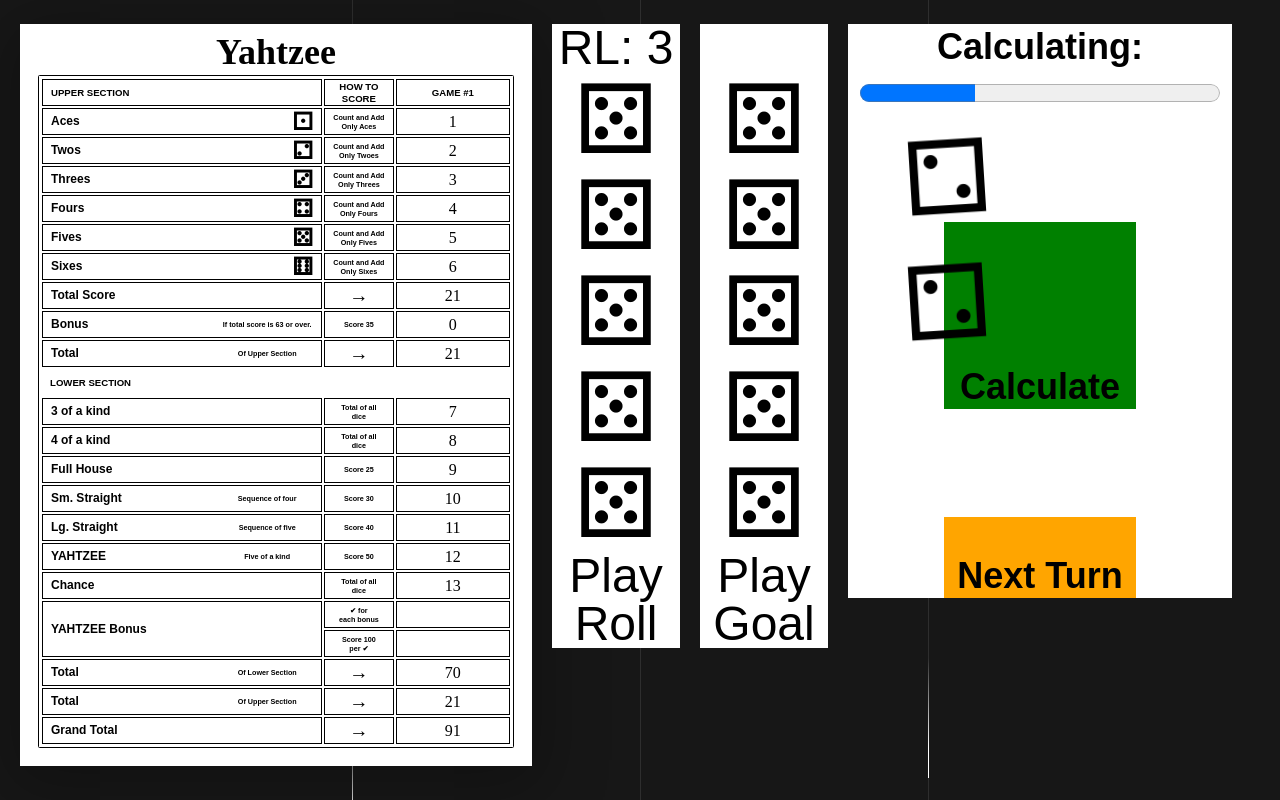
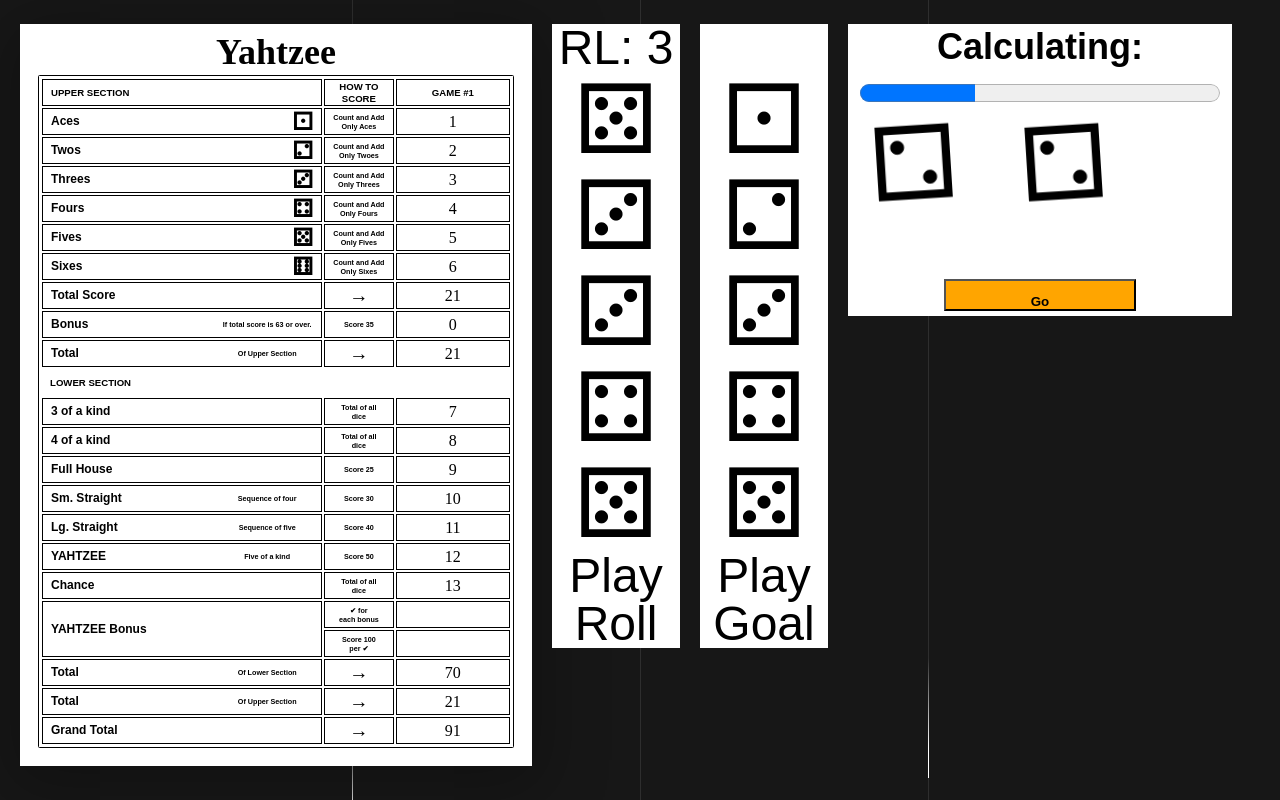
Before and after one commit to mwaldrich/yahtzee, a React (Create React App) app: page / in a window 1280 px wide. Built offline with nearby package versions, Linux system fonts and the light colour scheme; a web font is replaced by a local one.

Commit message:
added all the dymanic elements i think

```diff
--- a/src/App.js
+++ b/src/App.js
@@ -5,25 +5,63 @@ import GameBackground from './ui/GameBackground'
 import YahtzeeBoard from './ui/YahtzeeBoard';
 import Roll from './ui/Roll'
 import Goal from './ui/Goal'
-import Progress from './ui/Progress'
+import ProgressBar from './ui/ProgressBar'
+import { useState } from 'react';
 
 /*
 
             */
+const backend = {};
 
 function App() {
+    // Define state
+    let [myTurn, setMyTurn] = useState(false);
+    let [currentRoll, setCurrentRoll] = useState([5, 3, 3, 4, 5]);
+    let [currentPlay, setCurrentPlay] = useState(5);
+    let [goalRoll, setGoalRoll] = useState([1, 2, 3, 4, 5]);
+    let [goalPlay, setGoalPlay] = useState(10);
+    let [rollsLeft, setRollsLeft] = useState(3);
+    // ....... for the other ones
+
+    function nextTurn() {
+        // Let the button know the AI is working...
+        setMyTurn(true);
+
+        // Calculate move in the background
+        setTimeout(() => {
+            new Promise((res, rej) => {
+                let [currentRoll, currentPlay, goalRoll, goalPlay] = [[1, 1, 3, 5, 2], 0, [1, 1, 1, 1, 1], 11] // backend.nextTurn();
+                // Update UI with currentRoll, currentPlay, etc.
+                setCurrentRoll(currentRoll);
+                setCurrentPlay(currentPlay);
+                setGoalRoll(goalRoll);
+                setGoalPlay(goalPlay);
+                if(rollsLeft===0){
+                    rollsLeft=3
+                } else {
+                    rollsLeft-=1
+                }
+                setRollsLeft(rollsLeft);
+                setMyTurn(false);
+            })
+        }, 5000 /*5 seconds*/);
+    }
+
     return (
         <div className="App">
-          <YahtzeeBoard state={
-            new YahtzeeState([1, 2, 3, 4, 5, 6], [7, 8, 9, 10, 11, 12, 13])
+            <YahtzeeBoard state={
+                new YahtzeeState([1, 2, 3, 4, 5, 6], [7, 8, 9, 10, 11, 12, 13])
             } />
 
-          <Roll />
-          <Goal />
-          <div className="Calc">
-            <Progress />
-          </div>
-          <GameBackground />
+            <Roll currentRoll={currentRoll} rollsLeft={rollsLeft}/>
+            <Goal goalRoll={goalRoll} />
+            <div className="Calc">
+                <ProgressBar /*state={
+                    new Progress(myTurn={myTurn},nextTurn={nexTurn})
+                }*/myTurn={myTurn} nextTurn={nextTurn} />
+
+            </div>
+            <GameBackground />
 
         </div>
     );
--- a/src/ui/Dice.css
+++ b/src/ui/Dice.css
@@ -1,10 +1,10 @@
   div.spun{
-    width: 125px;
+    width: 60px;
     height: 125px;
     font-size: 8.5rem;
     margin-top: 0 auto;
     float: left;
-    margin-right: 5.5rem;
+    margin-right: 26%;
     /*border:1px solid black;*/
     animation-name: spin;
     animation-duration: 2000ms;
--- a/src/ui/Goal.js
+++ b/src/ui/Goal.js
@@ -3,15 +3,16 @@ import './Roll.css'; // Tell webpack that Button.js uses these styles
 
 class Goal extends Component {
   render() {
-      // You can use them as regular CSS styles
+    console.log(`Goal: this.props = ${JSON.stringify(this.props)}`)
+    this.die = ["\u2680","\u2681","\u2682","\u2683","\u2684","\u2685"]
       return <>
             <div className="roll">
                 <div className="dieTitle"><br/></div>
-                <div className="die">&#x2684;</div>
-                <div className="die">&#x2684;</div>
-                <div className="die">&#x2684;</div>
-                <div className="die">&#x2684;</div>
-                <div className="die">&#x2684;</div>
+                <div className="die">{this.die[this.props.goalRoll[0]-1]}</div>
+                <div className="die">{this.die[this.props.goalRoll[1]-1]}</div>
+                <div className="die">{this.die[this.props.goalRoll[2]-1]}</div>
+                <div className="die">{this.die[this.props.goalRoll[3]-1]}</div>
+                <div className="die">{this.die[this.props.goalRoll[4]-1]}</div>
                 <div className="dieTitle">Play</div>
                 <div className="dieTitle">Goal</div>
             </div>
--- a/src/ui/NextTurnButton.js
+++ b/src/ui/NextTurnButton.js
@@ -1,16 +1,26 @@
 
 import React, { Component } from 'react';
 import './NextTurnButton.css';
+import Calculating from './CalculatingButton';
 
 class NextTurn extends Component {
+
+  constructor(props) {
+    super(props);
+  }
+
   render() {
+      console.log(`NextTurnButton: this.props = ${JSON.stringify(this.props)}`);
       // You can use them as regular CSS styles
-      return <>
-      <div className="nextturn">
-       <p><b>Next Turn</b></p>
-      </div>
-      </>;
+      if(!this.props.myTurn){
+        return <>
+          <button className="nextturn" onClick={() => this.props.nextTurn()}><b>Go</b></button>
+        </>;
+      } else {
+        return <>
+          <Calculating />
+        </>
+      }
   }
 }
-
 export default NextTurn;
--- a/src/ui/Progress.js
+++ b/src/ui/ProgressBar.js
@@ -1,10 +1,9 @@
 import React, { Component } from 'react';
-import Calculating from './CalculatingButton.js';
 import Dice from './Dice.js';
 import NextTurn from './NextTurnButton.js';
-import './Progress.css';
+import './ProgressBar.css';
 
-class Progress extends Component {
+class ProgressBar extends Component {
   render() {
       return <>
       <div className="prog">
@@ -14,11 +13,10 @@ class Progress extends Component {
             <Dice />
             <Dice />
         </div>
-        <Calculating />
-        <NextTurn />
+        <NextTurn {...this.props} />
       </div>
       </>;
   }
 }
 
-export default Progress;
+export default ProgressBar;
--- a/src/ui/Roll.js
+++ b/src/ui/Roll.js
@@ -3,16 +3,18 @@ import './Roll.css'; // Tell webpack that Button.js uses these styles
 
 class Roll extends Component {
   render() {
+    console.log(`Rolls Left in Roll: this.props = ${this.props.rollsLeft}`)
+    this.die = ["\u2680","\u2681","\u2682","\u2683","\u2684","\u2685"]
       // You can use them as regular CSS styles
       //make the following dice a react element
       return <>
             <div className="roll">
-                <div className="dieTitle">RL: 3</div>
-                <div className="die">&#x2684;</div>
-                <div className="die">&#x2684;</div>
-                <div className="die">&#x2684;</div>
-                <div className="die">&#x2684;</div>
-                <div className="die">&#x2684;</div>
+                <div className="dieTitle">RL: {this.props.rollsLeft}</div>
+                <div className="die">{this.die[this.props.currentRoll[0]-1]}</div>
+                <div className="die">{this.die[this.props.currentRoll[1]-1]}</div>
+                <div className="die">{this.die[this.props.currentRoll[2]-1]}</div>
+                <div className="die">{this.die[this.props.currentRoll[3]-1]}</div>
+                <div className="die">{this.die[this.props.currentRoll[4]-1]}</div>
                 <div className="dieTitle">Play</div>
                 <div className="dieTitle">Roll</div>
             </div>
--- a/src/ui/YahtzeeBoard.js
+++ b/src/ui/YahtzeeBoard.js
@@ -53,6 +53,7 @@ class YahtzeeBoard extends Component {
 
 
     render() {
+      console.log(`NextTurnButton: this.props = ${JSON.stringify(this.props)}`);
         // The yahtzee state is avaiable with
         //     this.props.state
         return <div class="yahtzee">
```
Also changed, not shown: src/ui/ProgressBar.css (renamed from src/ui/Progress.css).
